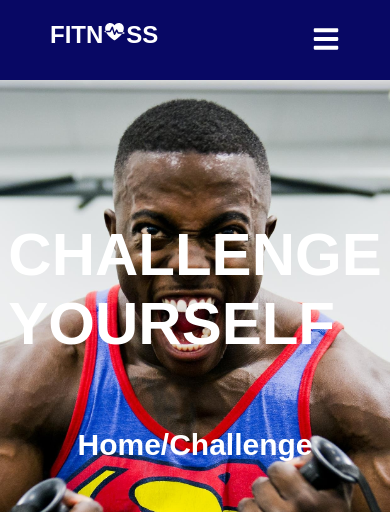
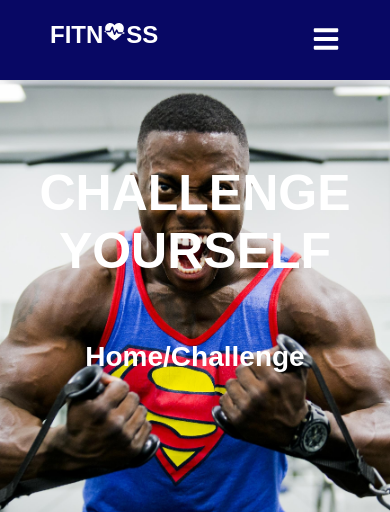
Before and after one commit to bamidele2161/Fitness, a React (Create React App) app: page /challenge in a window 390 px wide. Shown: the top 512 px of the page. Built offline with nearby package versions, Linux system fonts and the light colour scheme.

Commit message:
add new feature

```diff
--- a/src/Components/About/about.css
+++ b/src/Components/About/about.css
@@ -132,8 +132,7 @@ span{
         padding: 50px;
     }
     .content-heading{
-        font-size: 80px;
-        border: solid white;
+        font-size: 40px;
         text-align: center;
         align-items: center;
     }
--- a/src/Components/Challenge/challenge.css
+++ b/src/Components/Challenge/challenge.css
@@ -130,10 +130,23 @@
 @media only screen and (min-width: 300px) and (max-width: 600px) {
     .result{
         flex-direction: column;
-        flex-wrap: wrap;
 
     }
     .challenge-container{
-        height: 1500px;
+        height: 3000px;
+        padding: 50px;
+    }
+
+    .challenge-page-image{
+        height: 400px;
+        padding: 50px;
+    }
+    .video-content-heading{
+        font-size: 50px;
+        text-align: center;
+        align-items: center;
+    }
+    .video-content-paragraph{
+        font-size: 28px;
     }
 }
--- a/src/Components/Hero/hero.css
+++ b/src/Components/Hero/hero.css
@@ -47,7 +47,7 @@
 }
 
 .hero-image{
-    width: 90%;
+    width: 110%;
     height: 650px;
     animation-iteration-count: infinite;
     animation-fill-mode: forwards;
--- a/src/Components/Hero/index.js
+++ b/src/Components/Hero/index.js
@@ -3,7 +3,7 @@ import './hero.css'
 import { IoLogoApple } from 'react-icons/io5'
 import AOS from 'aos'
 import 'aos/dist/aos.css';
-import image from '../../images/hero-img.png'
+import image from '../../images/landingnew.png'
 const Hero = () => {
     AOS.init({
         duration: 2000,
```
Also changed, not shown: src/images/landingnew.png (added).
